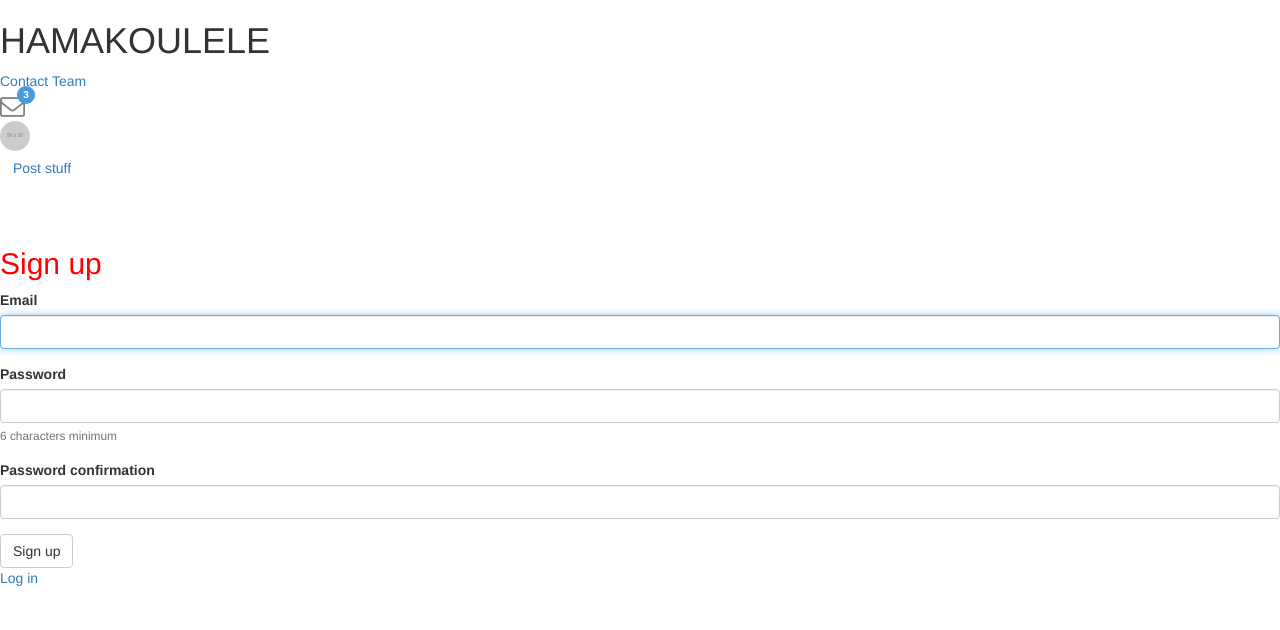
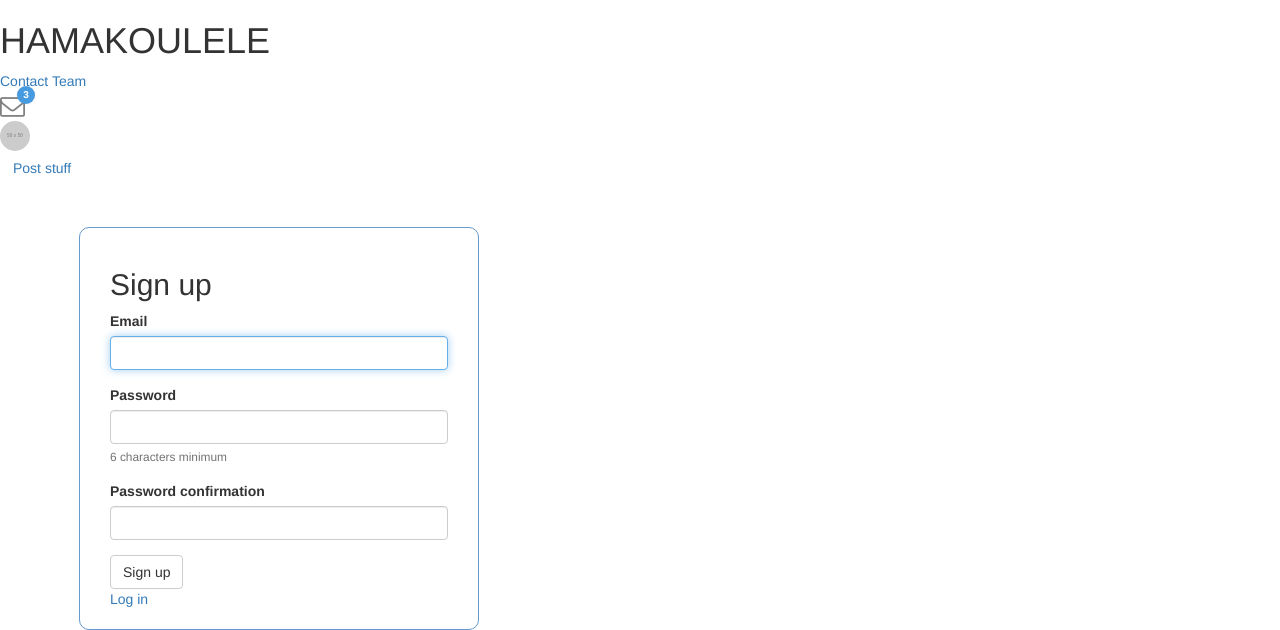
Before and after one commit to CharlesDLC/hamakoulele, a Rails app: page /users/sign_up in a window 1280 px wide. Shown: the part 799-1429 px from the top of the page. Before the commit the page ends 1385 px from the top, so only its background shows below. Run offline with Rails 7, Linux system fonts and the light colour scheme; style sheets or scripts are compiled from the project's sources; parts of the project's set-up code (start-up, migrations or seed data) failed here and were passed over; some libraries are stand-ins or nearby versions.

Commit message:
Login Page done

```diff
--- a/app/assets/stylesheets/application.scss
+++ b/app/assets/stylesheets/application.scss
@@ -13,3 +13,4 @@
 @import "layout/index";
 @import "components/index";
 @import "pages/index";
+@import "layout/wrapper"
--- /dev/null
+++ b/app/assets/stylesheets/components/_forms.scss
@@ -0,0 +1,10 @@
+.form-container {
+  width: 400px;
+  justify-content: center;
+  padding: 20px;
+  border-radius: 10px;
+  border: 1px solid rgba(102, 153, 204, 1);
+  padding-left: 30px;
+  padding-right: 30px;
+  padding-top: -20px;
+}
--- a/app/assets/stylesheets/components/_index.scss
+++ b/app/assets/stylesheets/components/_index.scss
@@ -1,4 +1,5 @@
 @import "alert";
 @import "avatars";
 @import "badges";
-@import "cards"
+@import "cards";
+@import "forms";
--- a/app/assets/stylesheets/components/_wrapper.scss
+++ /dev/null
@@ -1,4 +0,0 @@
-.wrapper {
-  background-color: #E0F2E9;
-  padding: 50px;
-}
--- a/app/assets/stylesheets/pages/_index.scss
+++ b/app/assets/stylesheets/pages/_index.scss
@@ -1,5 +1,3 @@
 @import "home";
 @import "owner/hamacs";
 @import "show";
-@import "cards";
-@import "avatars";
--- a/app/views/devise/confirmations/new.html.erb
+++ b/app/views/devise/confirmations/new.html.erb
@@ -1,3 +1,6 @@
+<div class="container">
+  <div class="form-container">
+
     <h2>Resend confirmation instructions</h2>
 
     <%= simple_form_for(resource, as: resource_name, url: confirmation_path(resource_name), html: { method: :post }) do |f| %>
@@ -14,3 +17,5 @@
     <% end %>
 
     <%= render "devise/shared/links" %>
+  </div>
+</div>
--- a/app/views/devise/passwords/edit.html.erb
+++ b/app/views/devise/passwords/edit.html.erb
@@ -1,3 +1,6 @@
+<div class="container">
+  <div class="form-container">
+
     <h2>Change your password</h2>
 
     <%= simple_form_for(resource, as: resource_name, url: password_path(resource_name), html: { method: :put }) do |f| %>
@@ -17,3 +20,5 @@
     <% end %>
 
     <%= render "devise/shared/links" %>
+  </div>
+</div>
--- a/app/views/devise/passwords/new.html.erb
+++ b/app/views/devise/passwords/new.html.erb
@@ -1,3 +1,6 @@
+<div class="container">
+  <div class="form-container">
+
     <h2>Forgot your password?</h2>
 
     <%= simple_form_for(resource, as: resource_name, url: password_path(resource_name), html: { method: :post }) do |f| %>
@@ -13,3 +16,5 @@
     <% end %>
 
     <%= render "devise/shared/links" %>
+  </div>
+</div>
--- a/app/views/devise/registrations/edit.html.erb
+++ b/app/views/devise/registrations/edit.html.erb
@@ -1,3 +1,6 @@
+<div class="container">
+  <div class="form-container">
+
     <h2>Edit <%= resource_name.to_s.humanize %></h2>
 
     <%= simple_form_for(resource, as: resource_name, url: registration_path(resource_name), html: { method: :put }) do |f| %>
@@ -25,3 +28,5 @@
     <p>Unhappy? <%= link_to "Cancel my account", registration_path(resource_name), data: { confirm: "Are you sure?" }, method: :delete %></p>
 
     <%= link_to "Back", :back %>
+  </div>
+</div>
--- a/app/views/devise/registrations/new.html.erb
+++ b/app/views/devise/registrations/new.html.erb
@@ -1,6 +1,6 @@
-
-
-<h2 style="color: red">Sign up</h2>
+<div class="container">
+  <div class="form-container">
+    <h2>Sign up</h2>
 
     <%= simple_form_for(resource, as: resource_name, url: registration_path(resource_name)) do |f| %>
       <%= f.error_notification %>
@@ -17,3 +17,5 @@
     <% end %>
 
     <%= render "devise/shared/links" %>
+  </div>
+</div>
--- a/app/views/devise/sessions/new.html.erb
+++ b/app/views/devise/sessions/new.html.erb
@@ -1,3 +1,5 @@
+<div class="container">
+  <div class="form-container">
     <h2>Log in</h2>
 
     <%= simple_form_for(resource, as: resource_name, url: session_path(resource_name)) do |f| %>
@@ -13,3 +15,6 @@
     <% end %>
 
     <%= render "devise/shared/links" %>
+
+  </div>
+<div>
```
Lines whose indentation alone changed are shown as unchanged.
